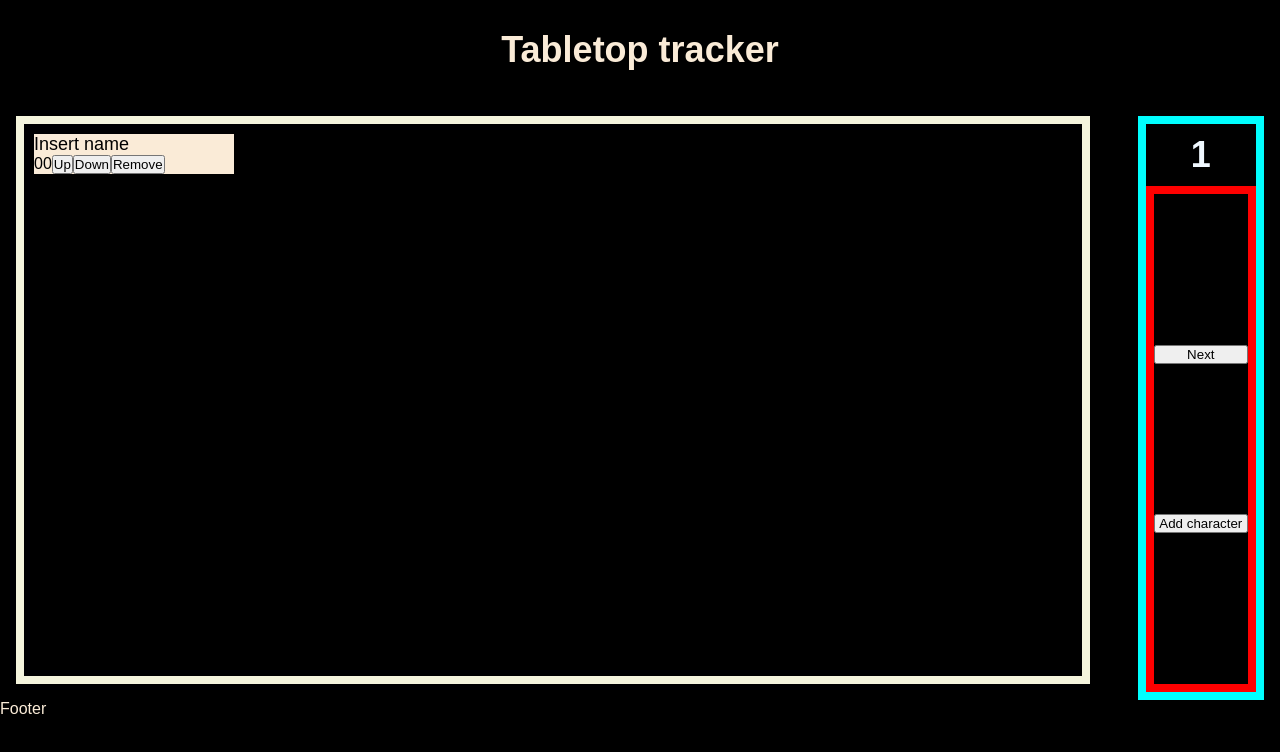
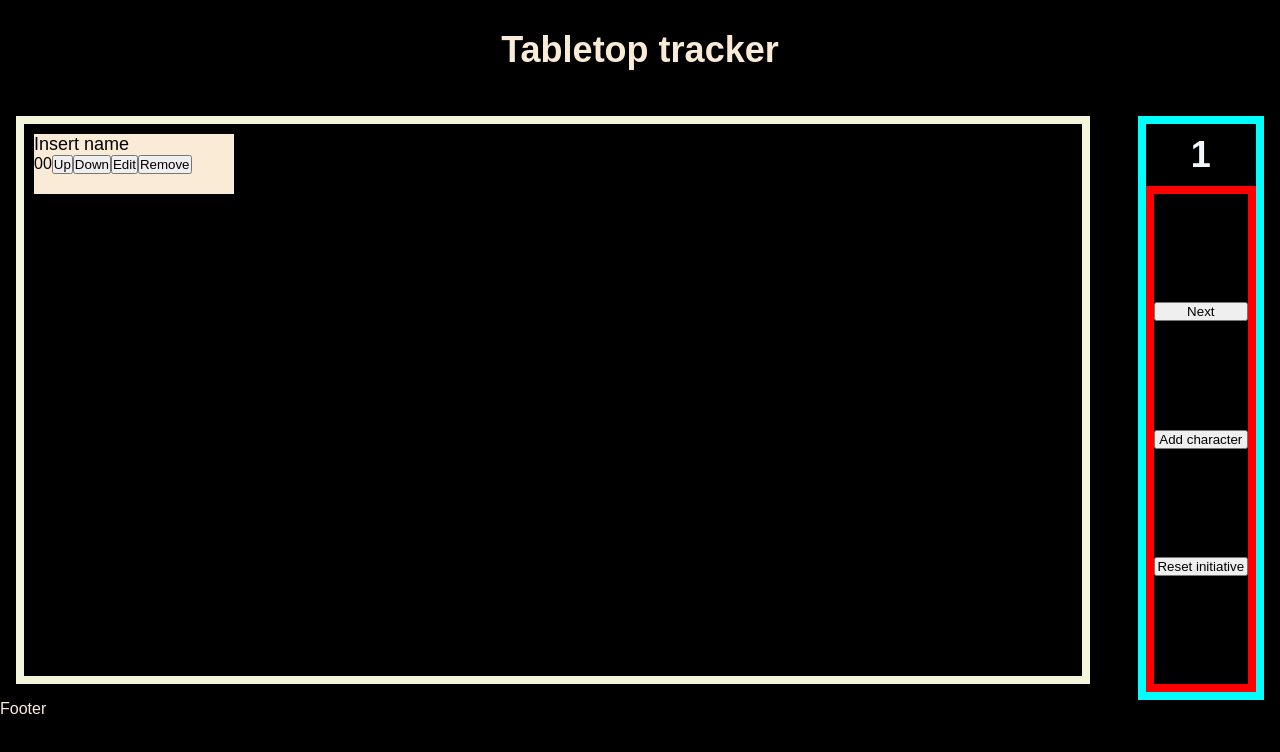
Before and after one commit to PlatypusIV/tabletop_initiative_tracker, a React (Vite) app in the folder tabletop_initiative_tracker/: page / in a window 1280 px wide. Both pictures are taken after a click on the button "Add character". Shown: the top 752 px of the page. Built offline with nearby package versions, Linux system fonts and the light colour scheme.

Commit message:
added reset method

```diff
--- a/tabletop_initiative_tracker/src/App.tsx
+++ b/tabletop_initiative_tracker/src/App.tsx
@@ -63,13 +63,19 @@ export default function App(): JSX.Element {
     console.log('Changes queue position.');
   }
 
+  function resetInitiativeQueue(){
+    setInitiativeQueue([]);
+    setCurrentCharacterNumber(0);
+    setCurrentRoundNumber(1);
+  }
+
   return (
     <div className='app'>
         <Header />
         <div className='content'><InitiativeList initiativeQueue={initiativeQueue} removeCharacter={removeCharacterFromQueue}/> <div className='controlSection'>
               <RoundCounter currentRound={currentRoundNumber}/>
               <ControlBox continueInitiativeQueue={continueAlongInitiative}
-              addNewCharacter={addNewCharacterToQueue}/>
+              addNewCharacter={addNewCharacterToQueue} resetInitiativeQueue={resetInitiativeQueue}/>
             </div>
           </div>
         <Footer />
--- a/tabletop_initiative_tracker/src/components/CharacterContainer/CharacterContainer.css
+++ b/tabletop_initiative_tracker/src/components/CharacterContainer/CharacterContainer.css
@@ -2,6 +2,7 @@
     color: black;
     background-color: antiquewhite;
     max-width: 200px;
+    min-height: 60px;
     margin: 10px;
 }
 
--- a/tabletop_initiative_tracker/src/components/CharacterContainer/CharacterContainer.tsx
+++ b/tabletop_initiative_tracker/src/components/CharacterContainer/CharacterContainer.tsx
@@ -20,6 +20,7 @@ export default function CharacterContainer(props:Props):JSX.Element {
         <>{initiativeScore}</>
         <button>Up</button>
         <button>Down</button>
+        <button>Edit</button>
         <button onClick={()=>removeCharacter(initiativePosition)}>Remove</button>
         </div>
   )
--- a/tabletop_initiative_tracker/src/components/ControlBox/ControlBox.tsx
+++ b/tabletop_initiative_tracker/src/components/ControlBox/ControlBox.tsx
@@ -4,14 +4,17 @@ import './ControlBox.css';
 interface Props {
   addNewCharacter : () => void;
   continueInitiativeQueue : () => void;
+  resetInitiativeQueue : () => void;
 }
 
-
-export default function ControlBox({addNewCharacter, continueInitiativeQueue}: Props) {
+//add confirmation prompt for reset
+export default function ControlBox(props: Props) {
   return (
     <div className='controlBox'>
-      <button onClick={continueInitiativeQueue}>Next</button>
-      <button onClick={addNewCharacter}>Add character</button>
+      <button onClick={props.continueInitiativeQueue}>Next</button>
+      <button onClick={props.addNewCharacter}>Add character</button>
+
+      <button onClick={props.resetInitiativeQueue}>Reset initiative</button>
     </div>
   )
 }
```
